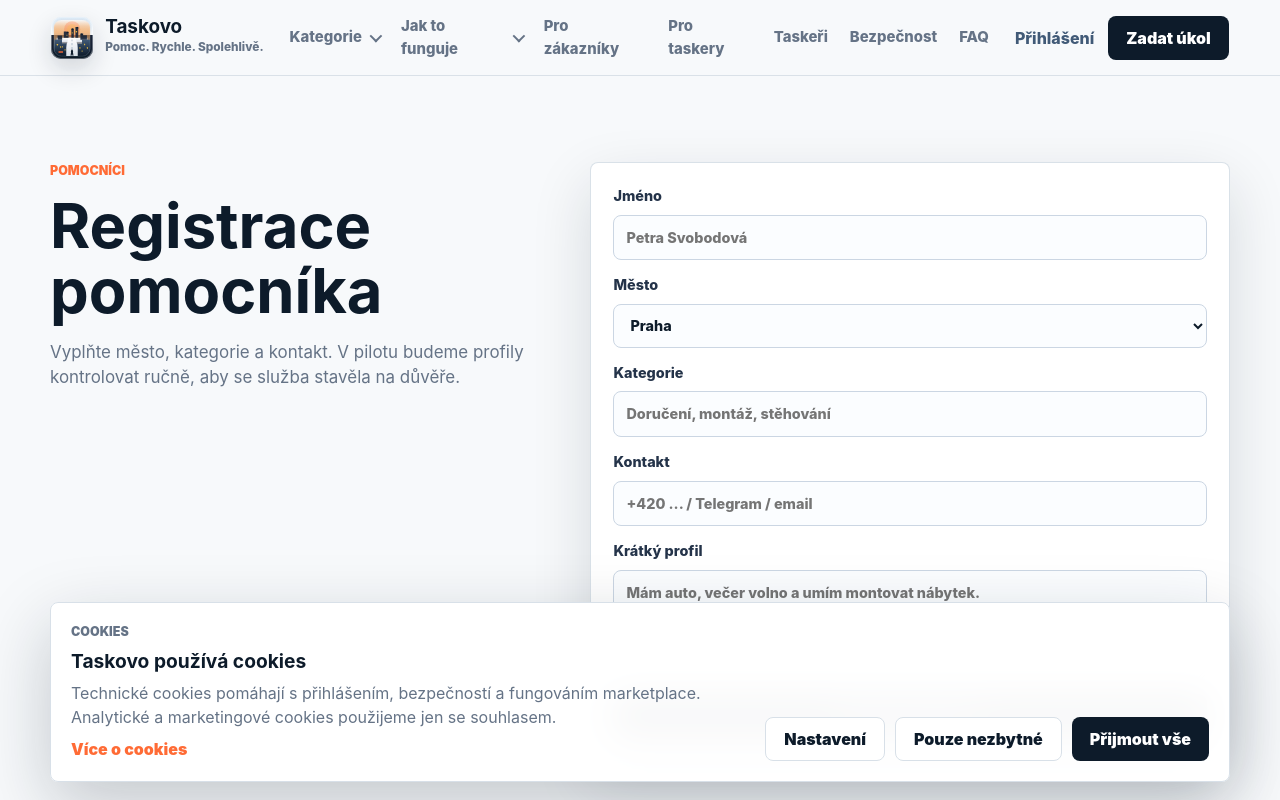
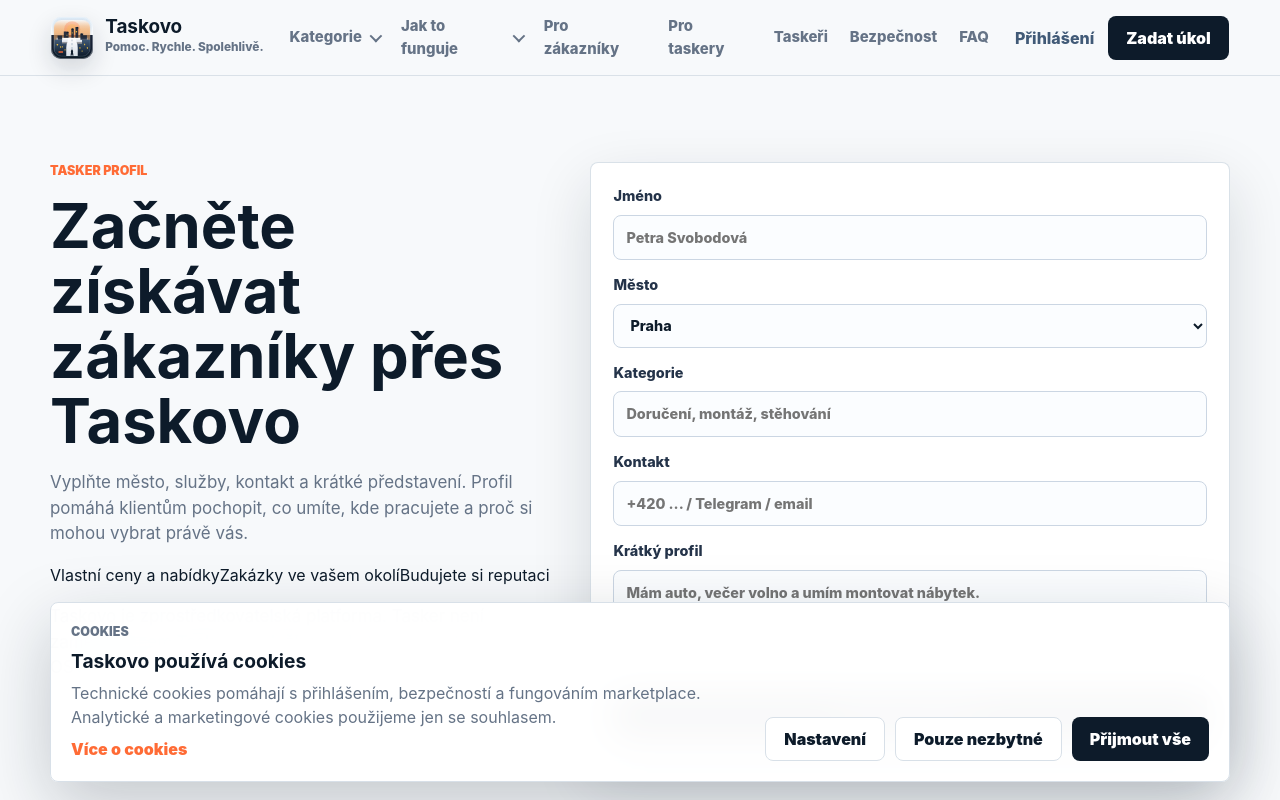
Before and after one commit to kaziodimm/taskovo-app, a Next.js app: page /taskers in a window 1280 px wide. Shown: the top 800 px of the page. Built offline with nearby package versions, Linux system fonts and the light colour scheme; no server answers.

Commit message:
Polish legacy tasker registration copy

```diff
--- a/app/taskers/page.tsx
+++ b/app/taskers/page.tsx
@@ -1,6 +1,14 @@
+import type { Metadata } from "next";
 import { Footer } from "@/components/Footer";
 import { Header } from "@/components/Header";
 import { TaskerForm } from "@/components/TaskerForm";
+
+export const metadata: Metadata = {
+  title: "Vytvořit tasker profil | Taskovo",
+  description: "Registrace taskera na Taskovo pro šikovné lidi, OSVČ a malé firmy, které chtějí získávat zákazníky a budovat reputaci.",
+  alternates: { canonical: "/taskers" },
+  robots: { index: false, follow: true },
+};
 
 export default function TaskersPage() {
   return (
@@ -8,11 +16,20 @@ export default function TaskersPage() {
       <Header />
       <main className="page-shell split">
         <section className="section-title">
-          <p className="kicker">Pomocníci</p>
-          <h1 className="page-title">Registrace pomocníka</h1>
+          <p className="kicker">Tasker profil</p>
+          <h1 className="page-title">Začněte získávat zákazníky přes Taskovo</h1>
           <p>
-            Vyplňte město, kategorie a kontakt. V pilotu budeme profily kontrolovat ručně, aby se
-            služba stavěla na důvěře.
+            Vyplňte město, služby, kontakt a krátké představení. Profil pomáhá klientům pochopit,
+            co umíte, kde pracujete a proč si mohou vybrat právě vás.
+          </p>
+          <div className="trust-strip" aria-label="Principy Taskovo">
+            <span>Vlastní ceny a nabídky</span>
+            <span>Zakázky ve vašem okolí</span>
+            <span>Budujete si reputaci</span>
+          </div>
+          <p className="muted-copy">
+            Taskovo je zprostředkovatelská platforma. Tasker není zaměstnancem Taskovo a služby
+            poskytuje samostatně jako OSVČ nebo firma.
           </p>
         </section>
         <TaskerForm />
```
